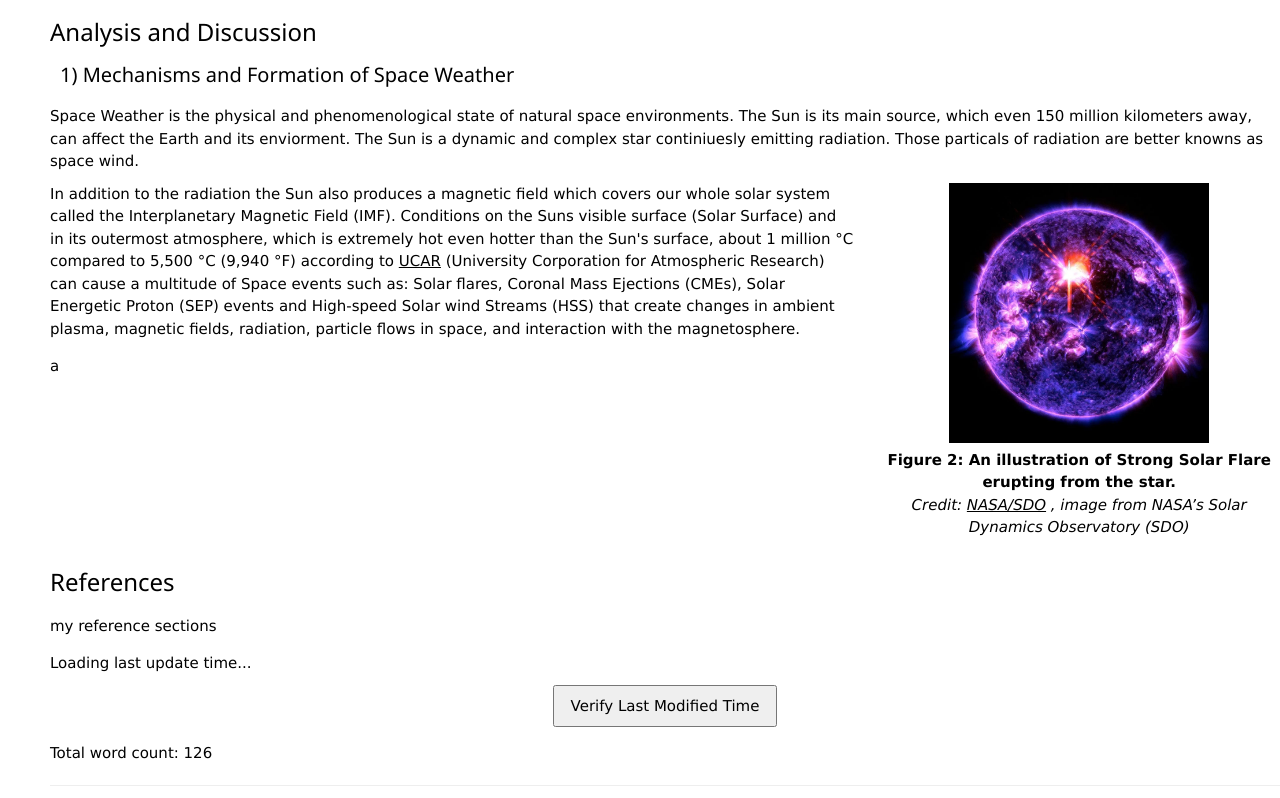
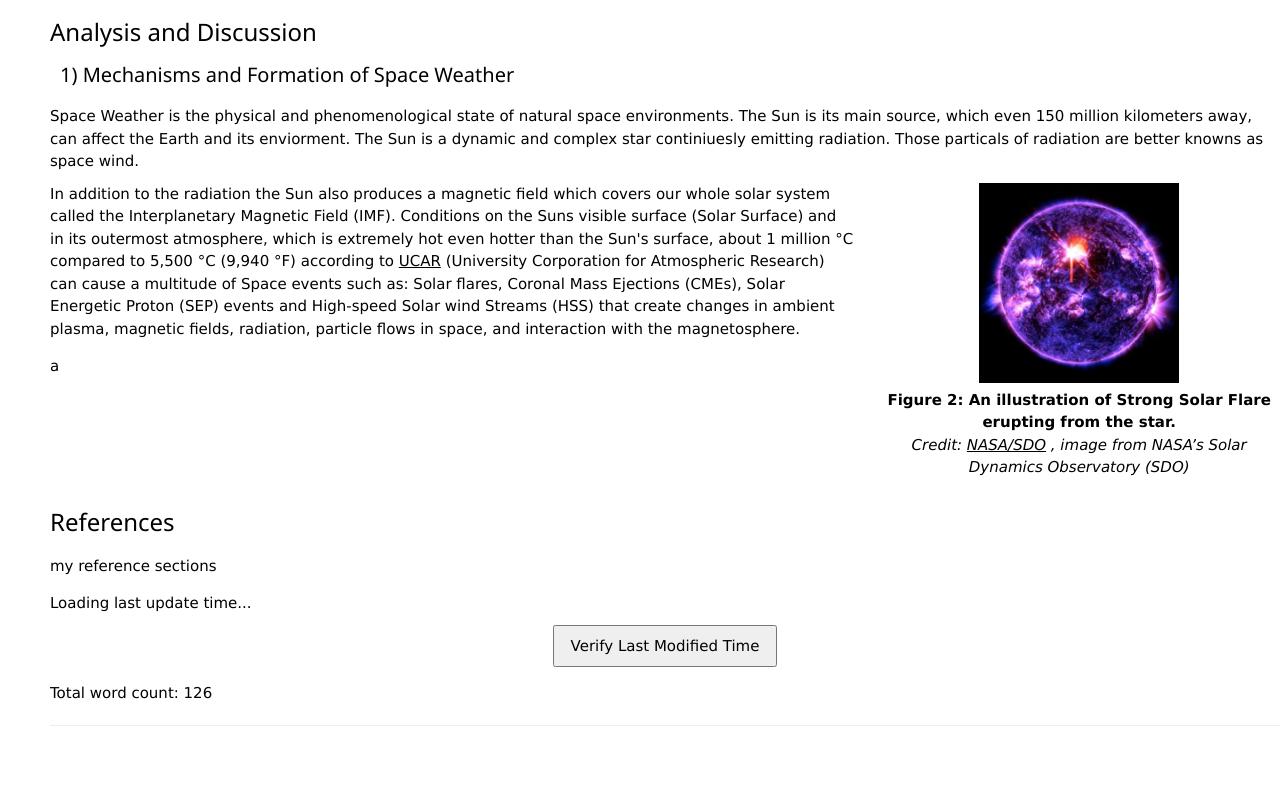
Before and after one commit to FEPSFY6990722/FY6990722, a plain HTML site: page index.html in a window 1280 px wide. Shown: the part 1693-2491 px from the top of the page. After the commit the page ends 2439 px from the top, so only its background shows below. Drawn offline with nearby package versions, Linux system fonts and the light colour scheme.

Commit message:
Update index.html

```diff
--- a/index.html
+++ b/index.html
@@ -132,7 +132,7 @@ Space weather, despite its name, is not traditional atmospheric weather; rather,
 
  <!-- //// Right Column: Picture //// -->
   <div style="flex: 1; min-width: 220px; text-align: center;">
-    <img src="sdo-02-04-26-1216ut-x4-131-171-v3.webp" alt="An illustration of the Sun interacting with Earth's magnetosphere" style="width: 175%; max-width: 260px; height: 150;">
+    <img src="sdo-02-04-26-1216ut-x4-131-171-v3.webp" alt="An illustration of the Sun interacting with Earth's magnetosphere" style="width: 100%; max-width: 200px !important; height: auto;">
     <p style="margin-top: 6px;">
       <strong>Figure 2: An illustration of Strong Solar Flare erupting from the star.</strong><br>
       <em>Credit: <a href="https://www.nasa.gov/image-article/strong-solar-flare/">NASA/SDO</a> , image from NASA’s Solar Dynamics Observatory (SDO)</em>
```
